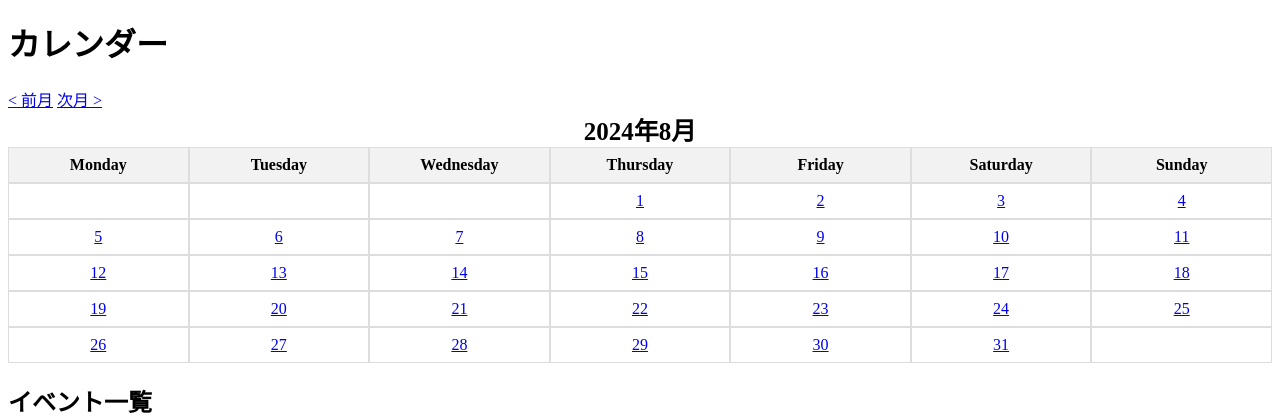
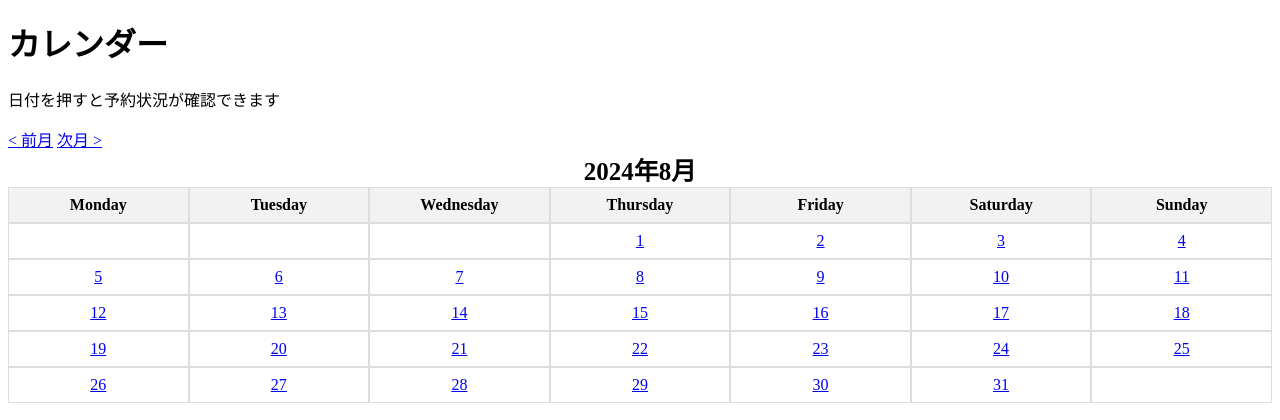
Before and after one commit to zuka121/Akira-seitai, a Django app: page /2024/08/ in a window 1280 px wide. Shown: the part 75-495 px from the top of the page. Run offline with Django 5.2, Linux system fonts and the light colour scheme; data comes from the database, SQL or seed files in the repository.

Commit message:
minor change

```diff
--- a/calendarapp/templates/calendarapp/calendar.html
+++ b/calendarapp/templates/calendarapp/calendar.html
@@ -5,6 +5,7 @@
 
 {% block content %}
     <h1>カレンダー</h1>
+    <p>日付を押すと予約状況が確認できます</p>
     <div>
         <a href="{% url 'calendar' prev_year prev_month %}">&lt; 前月</a>
         <a href="{% url 'calendar' next_year next_month %}">次月 &gt;</a>
```
